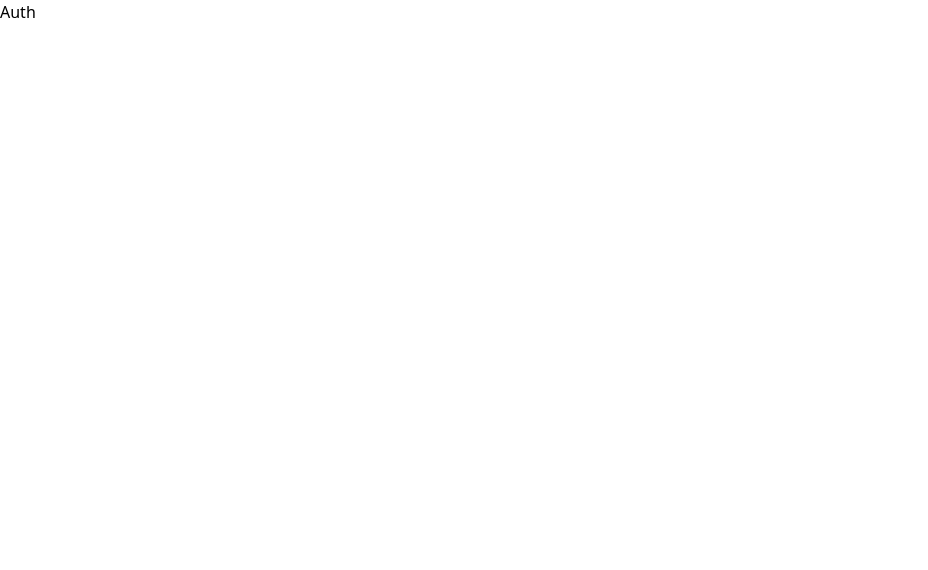
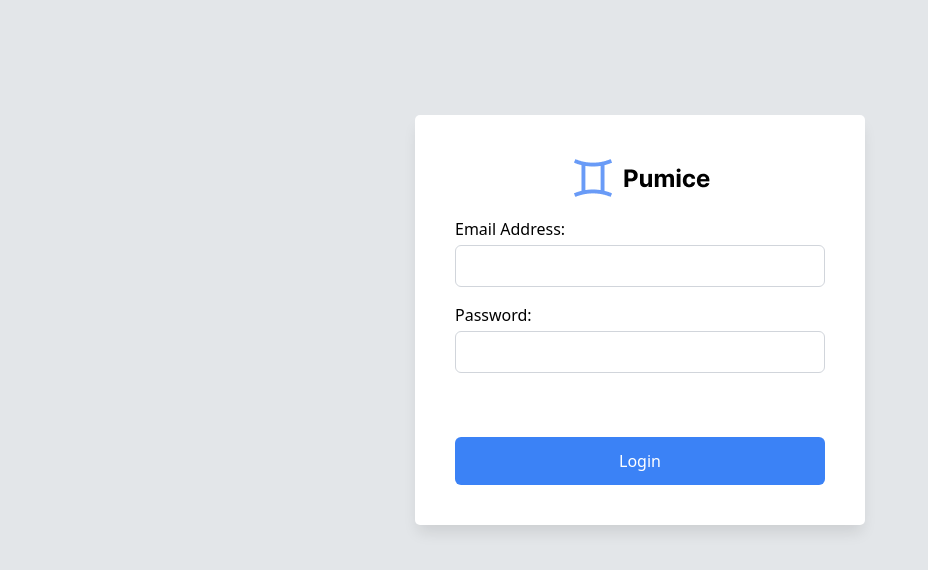
Before and after one commit to renztp/Pumice, a React (Vite) app in the folder frontend/: page /login in a window 1280 px wide. Shown: the top 570 px of the page, without its empty margins (0-928 px from the left). Built offline with nearby package versions, Linux system fonts and the light colour scheme.

Commit message:
added changes to login page

```diff
--- a/frontend/package.json
+++ b/frontend/package.json
@@ -16,6 +16,7 @@
     "prettier": "^3.2.5",
     "react": "^18.2.0",
     "react-dom": "^18.2.0",
+    "react-hook-form": "^7.51.3",
     "react-icons": "^5.0.1",
     "react-router-dom": "^6.22.3",
     "sort-by": "^1.2.0",
--- a/frontend/src/components/editor/Editor.tsx
+++ b/frontend/src/components/editor/Editor.tsx
@@ -1,6 +1,10 @@
+import MetaEditor from "./meta-editor/MetaEditor";
+
 function Editor() {
   return(
-    <h1>This is the editor</h1>
+    <div>
+      <MetaEditor />
+    </div>
   )
 }
 
--- /dev/null
+++ b/frontend/src/components/editor/meta-editor/MetaEditor.tsx
@@ -0,0 +1,7 @@
+export default function MetaEditor() {
+  return (
+    <div className="p-5">
+      <h1>Meta Editor</h1>
+    </div>
+  )
+}
--- a/frontend/src/components/sidebar/Sidebar.tsx
+++ b/frontend/src/components/sidebar/Sidebar.tsx
@@ -7,26 +7,31 @@ const testCollections = [
     levels: 0,
     collectionName: "Python",
     title: "Note #0 on Level 0",
+    slug: '/python',
     items: [
       {
         id: '2',
         levels: 1,
         title: "Beginner",
+        slug: '/beginner'
       },
       {
         id: '3',
         levels: 1,
         title: "Advanced",
+        slug: '/advanced'
       },
       {
         id: '4',
         levels: 1,
         collectionName: "Data Structures",
+        slug: '/data-structures',
         items: [
           {
             id: '5',
             levels: 2,
             title: "Dynamic Arrays",
+            slug: '/dynamic-arrays'
           },
         ],
       },
@@ -42,11 +47,13 @@ const testCollections = [
         id: '7',
         levels: 1,
         title: "Beginner",
+        slug: '/beginner'
       },
       {
         id: '8',
         levels: 1,
         title: "Fullstack Development",
+        slug: '/fullstack-development'
       },
     ],
   },
--- a/frontend/src/components/sidebar/collection/Collection.tsx
+++ b/frontend/src/components/sidebar/collection/Collection.tsx
@@ -52,7 +52,7 @@ const CollectionLoop = ({
   items,
   folderKey,
 }: {
-  items?: Item[];
+  items: Item[];
   folderKey?: string;
 }) => {
   const [isCollapsed, setIsCollapsed] = useState(false);
@@ -78,7 +78,7 @@ const CollectionLoop = ({
           : "loop ml-6 cursor-pointer"
       }
     >
-      {items.map((item: any, iter) => {
+      {items.map((item: any) => {
         if (item?.items && item?.items.length > 0) {
           return (
             <>
--- a/frontend/src/index.css
+++ b/frontend/src/index.css
@@ -33,3 +33,23 @@
   background-color: #bdb3b3;
   height: 1px;
 }
+
+.auth-page {
+  position: relative;
+  height: 100vh;
+  width: 100%;
+  background: #E3E6E9;
+}
+
+.auth-page form {
+  position: absolute;
+  top: 40%;
+  left: 50%;
+  transform: translate(-50%, -50%);
+  padding: 40px;
+  background: white;
+  box-shadow: 0px 10px 15px -3px rgba(0,0,0,0.1);
+  border-radius: 5px;
+  width: 100%;
+  max-width: 450px;
+}
--- a/frontend/src/pages/auth/LoginPage.tsx
+++ b/frontend/src/pages/auth/LoginPage.tsx
@@ -1,7 +1,58 @@
+import Pumice from "../../assets/pumice-logo.png";
+import { useForm, SubmitHandler } from "react-hook-form";
+
+type Inputs = {
+  email: string;
+  password: string;
+};
+
 function LoginPage() {
+  const {
+    register,
+    handleSubmit,
+    formState: { errors },
+  } = useForm<Inputs>();
+  const onSubmit = data => console.log(data);
+
   return (
-    <div>
-      <h1>Auth</h1>
+    <div className="auth-page">
+      <form onSubmit={handleSubmit(onSubmit)}>
+        <div className="flex align-center mb-4">
+          <img className="my-0 mx-auto" src={Pumice} />
+        </div>
+        <div className="mb-4">
+          <label>
+            <span className="flex mb-1 font-medium">Email Address: </span>
+            <input
+              className="rounded-md border w-full border-gray-300 py-2 px-3"
+              type="email"
+              {...register("email", {required: true})}
+            />
+            {errors.email && <span className="text-red-500">This field is required</span>}
+          </label>
+        </div>
+
+        <div className="mb-16">
+          <label>
+            <span className="flex mb-1 font-medium">Password: </span>
+            <input
+              className="rounded-md font-medium w-full border border-gray-300 py-2 px-3"
+              type="password"
+              {...register("password", {required: true})}
+            />
+            {errors.password && <span className="text-red-500">This field is required</span>}
+          </label>
+        </div>
+
+        <div>
+          <button
+            type="submit"
+            className="rounded-md text-white font-medium py-3 bg-blue-500 w-full block text-center"
+          >
+            Login
+          </button>
+        </div>
+      </form>
     </div>
   );
 }
```
Also changed, not shown: frontend/src/assets/pumice-logo.png (added), 1 other file (tests, documents, lock files or other folders).
